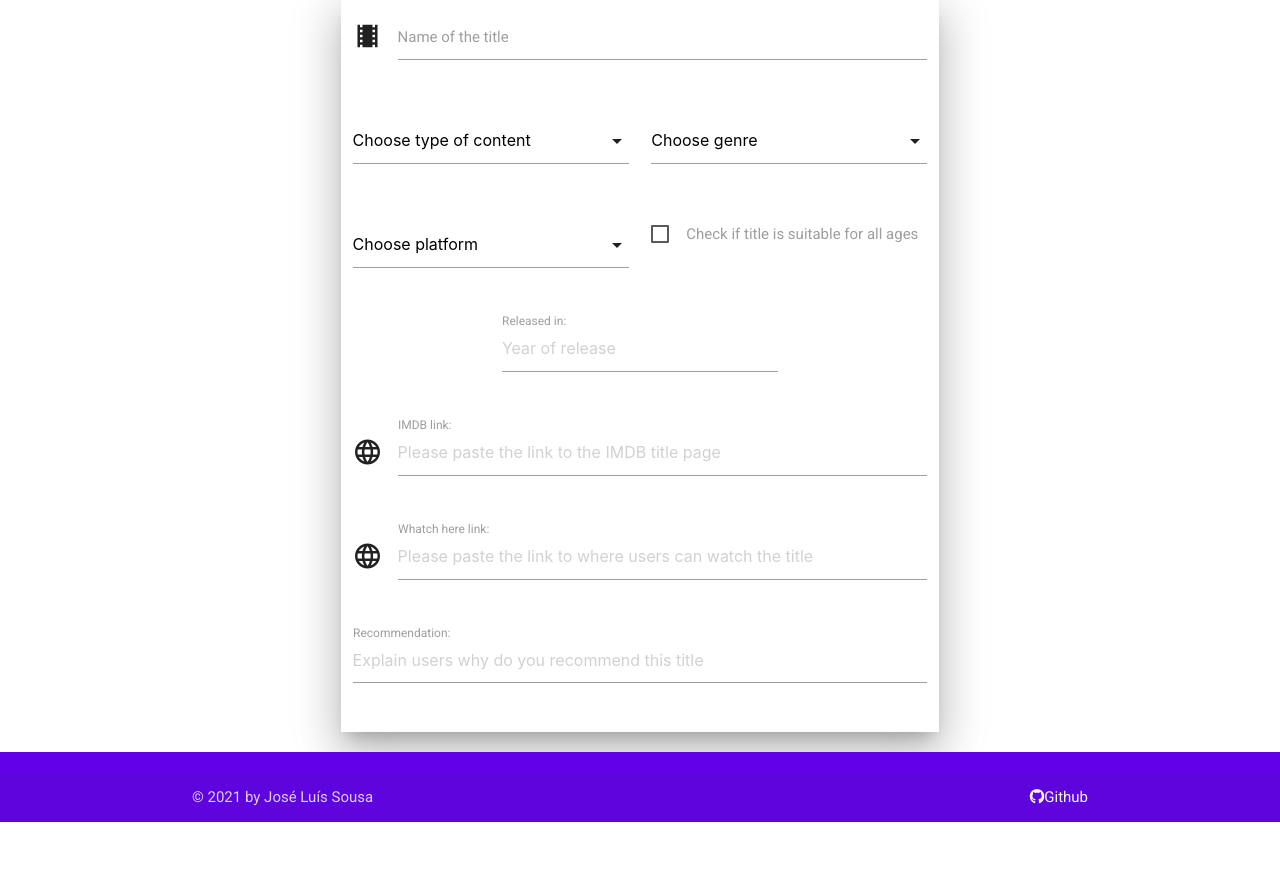
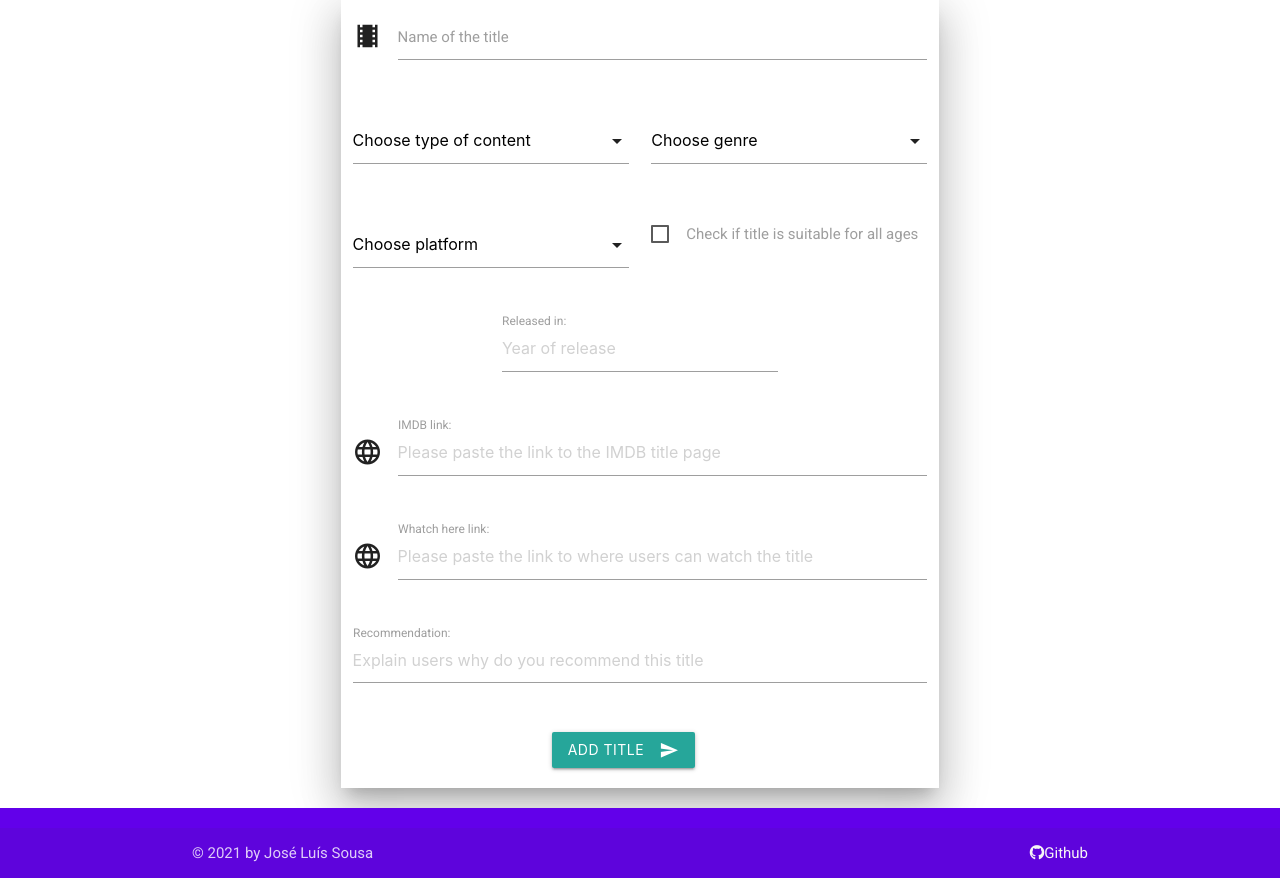
Before and after one commit to jltps/WtW-ms3, a Flask app: page /add_title in a window 1280 px wide. Shown: the part 160-1038 px from the top of the page. Before the commit the page ends 982 px from the top, so only its background shows below. Run offline with Flask 2, Linux system fonts and the light colour scheme; data that the repository does not hold is empty; some libraries are stand-ins or nearby versions.

Commit message:
Added add title functionality

```diff
--- a/app.py
+++ b/app.py
@@ -77,8 +77,26 @@ def login():
     return render_template("login.html")
 
 
-@app.route("/add_title")
+@app.route("/add_title", methods=["GET", "POST"])
 def add_title():
+    if request.method == "POST":
+        # all_ages = "true" if request.form.get("all_ages") else "false"
+        title = {
+            "title_name": request.form.get("title_name"),
+            "type_name": request.form.get("title_types"),
+            "genre_name": request.form.get("genres"),
+            "platform_name": request.form.get("platforms"),
+            # "all_ages": all_ages,
+            "release_year": request.form.get("release_year"),
+            "imdb": request.form.get("imdb"),
+            "wtw": request.form.get("wtw"),
+            "recommendation": request.form.get("recommendation"),
+            "created_by": session["user"]
+        }
+        mongo.db.titles.insert_one(title)
+        flash("Title Successfully Added")
+        return redirect(url_for("add_title"))
+
     title_types = mongo.db.title_types.find().sort("title_name", 1)
     genres = mongo.db.genre.find().sort("genre_name", 1)
     platforms = mongo.db.platform.find().sort("platform_name", 1)
--- a/templates/add_title.html
+++ b/templates/add_title.html
@@ -4,7 +4,8 @@
     <h3 class="purple-text center-align">Add a new title</h3>
 
     <div class="row">
-        <form class="col s12 m10 l8 offset-m1 offset-l2 z-depth-5" method="POST" action="">
+        <form class="col s12 m10 l8 offset-m1 offset-l2 z-depth-5" method="POST" action="{{ url_for('add_title') }}">
+            <!-- Title name -->
             <div class="row">
                 <div class="input-field col s12">
                     <i class="material-icons prefix">local_movies</i>
@@ -13,6 +14,7 @@
                 </div>
             </div>
             <div class="row">
+                <!-- Choose type dropdown -->
                 <div class="input-field col s12 m6 l6 offset-m3">
                     <select id="title_types" name="title_types" class="validate" required>
                         <option value="" disabled selected>Choose type of content</option>
@@ -21,6 +23,7 @@
                         {% endfor %}
                     </select>
                 </div>
+                <!-- Choose genre dropdown -->
                 <div class="input-field col s12 m6 l6 offset-m3" required>
                     <select id="genres" name="genres" class="validate" required>
                         <option value="" disabled selected>Choose genre</option>
@@ -30,6 +33,7 @@
                     </select>
                 </div>
             </div>
+            <!-- Choose platform dropdown -->
             <div class="row">
                 <div class="input-field col s12 m6 l6 offset-m3" required>
                     <select id="platforms" name="platforms" class="validate" required>
@@ -39,6 +43,7 @@
                         {% endfor %}
                     </select>
                 </div>
+                <!-- Suitable for all ages toggle -->
                 <div class="col s6 offset-s3 l6">
                     <p>
                         <label>
@@ -48,34 +53,46 @@
                     </p>
                 </div>
             </div>
+            <!-- Year of release -->
             <div class="row">
                 <div class="input-field col s6 offset-s3">
-                    <input placeholder="Year of release" id="release_year" type="text" pattern="^[0-9]{4,4}$" class="validate" required>
+                    <input placeholder="Year of release" id="release_year" name="release_year" type="text" pattern="^[0-9]{4,4}$" class="validate" required>
                     <label for="release_year">Released in:</label>
                 </div>
             </div>
+            <!-- IMDB link -->
             <div class="row">
                 <div class="input-field col s12">
                     <i class="material-icons prefix">language</i>
-                    <input placeholder="Please paste the link to the IMDB title page" id="imdb" name="imdb" type="text" pattern="^[0-9]{4,4}$" class="validate" required>
+                    <input placeholder="Please paste the link to the IMDB title page" id="imdb" name="imdb" type="text" class="validate" required>
                     <label for="imdb">IMDB link:</label>
                 </div>
             </div>
+            <!-- Title content link -->
             <div class="row">
                 <div class="input-field col s12">
                     <i class="material-icons prefix">language</i>
-                    <input placeholder="Please paste the link to where users can watch the title" id="wtw" name="wtw" type="text" pattern="^[0-9]{4,4}$" class="validate" required>
+                    <input placeholder="Please paste the link to where users can watch the title" id="wtw" name="wtw" type="text" class="validate" required>
                     <label for="wtw">Whatch here link:</label>
                 </div>
             </div>
+            <!-- Recomendation text -->
             <div class="row">
                 <div class="input-field col s12">
                     <textarea id="recommendation" placeholder="Explain users why do you recommend this title" name="recommendation" class="materialize-textarea" required></textarea>
                     <label for="recommendation">Recommendation:</label>
                 </div>
             </div>
+            <!-- Submit button -->
+            <div class="row">
+                <div class="col s6 offset-s4">
+                    <button class="btn waves-effect waves-light" type="submit">Add title
+                        <i class="material-icons right">send</i>
+                    </button>
+                </div>
+            </div>
           </div>
         </form>
-      </div>
+    </div>
 
 {% endblock %}
```
